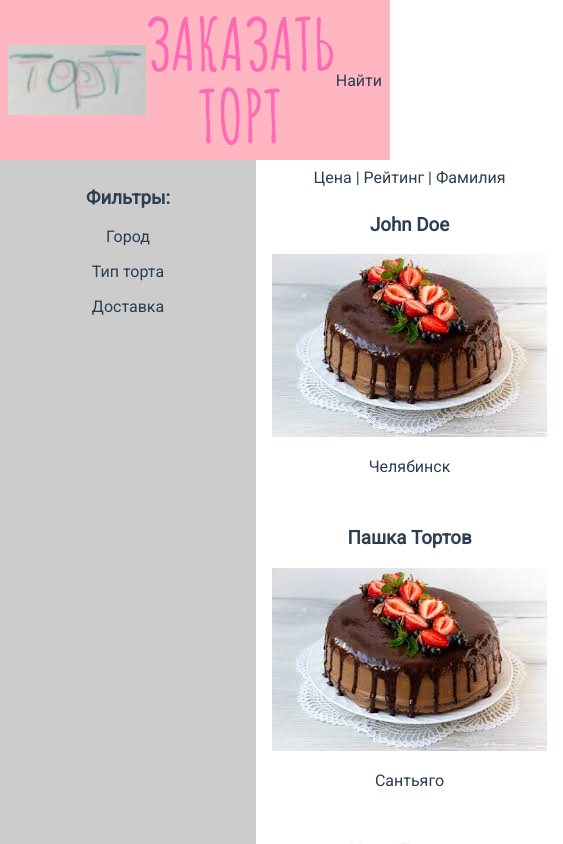
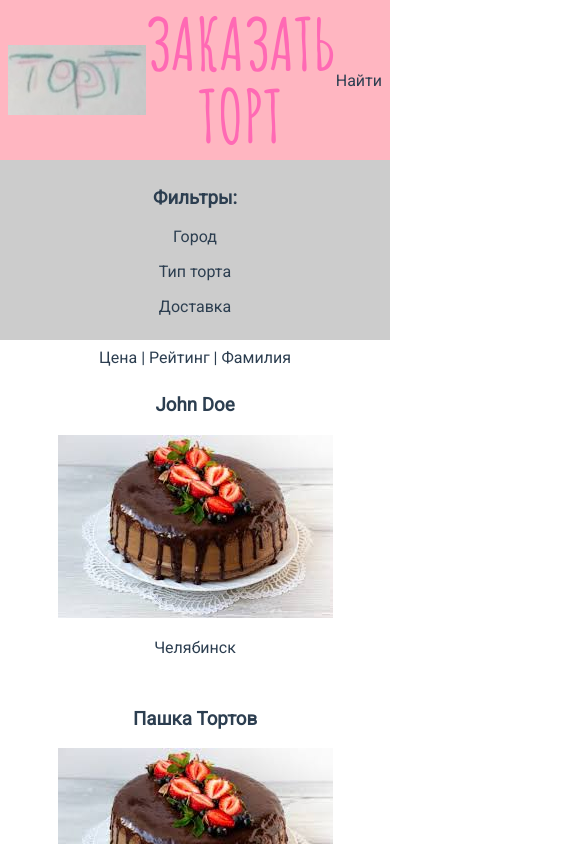
Before and after one commit to Something-Digital/tortix, a Vue app in the folder frontend/: page / in a window 390 px wide. Shown: the top 844 px of the page, 563 px wide, since content can reach past the window. Built offline with nearby package versions, Linux system fonts and the light colour scheme.

Commit message:
markup for mobile

```diff
--- a/frontend/src/components/Content.vue
+++ b/frontend/src/components/Content.vue
@@ -22,5 +22,6 @@ export default {
 .content {
   padding: var(--common-padding);
   width: 100%;
+  box-sizing: border-box;
 }
 </style>
--- a/frontend/src/views/Main.vue
+++ b/frontend/src/views/Main.vue
@@ -19,7 +19,12 @@ export default {
 
 <style scoped>
 .main {
-  flex: 1;
-  display: flex;
+
+}
+@media screen and (min-width: 900px) {
+  .main {
+    flex: 1;
+    display: flex;
+  }
 }
 </style>
```
